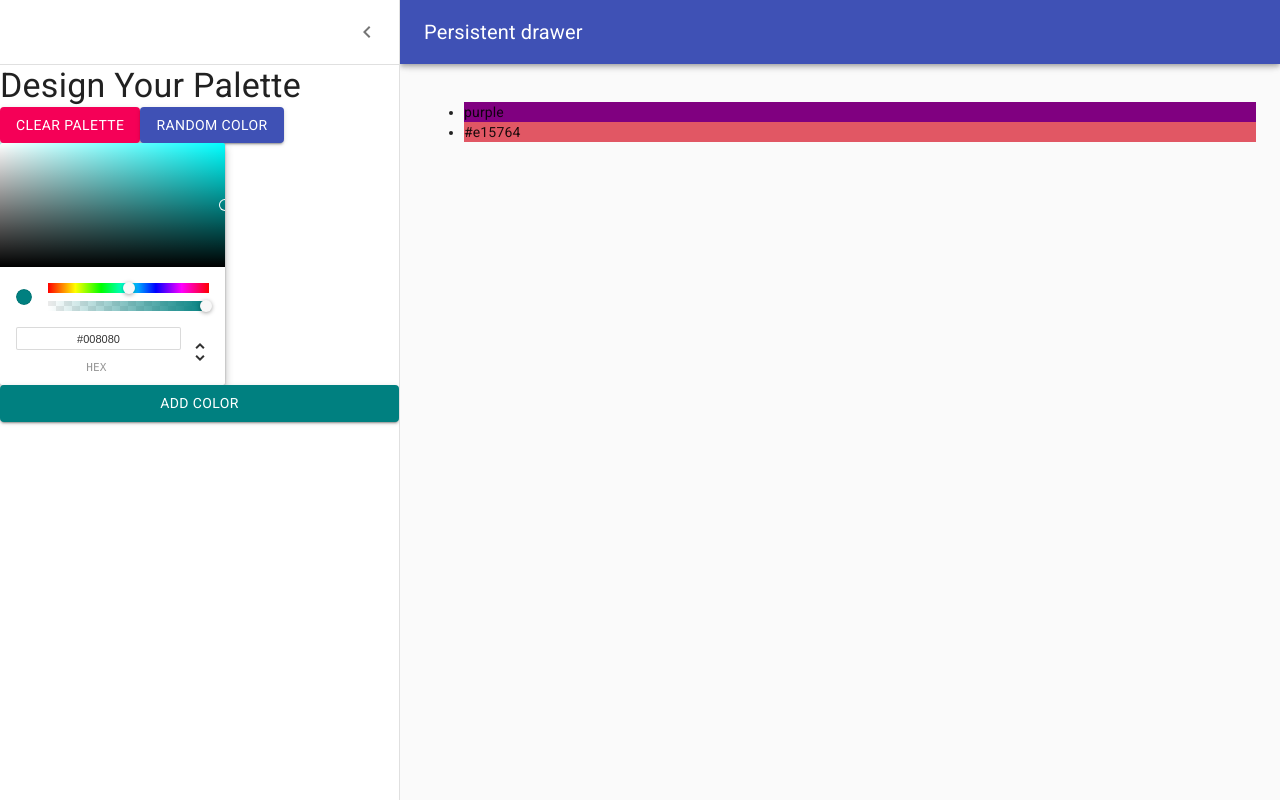
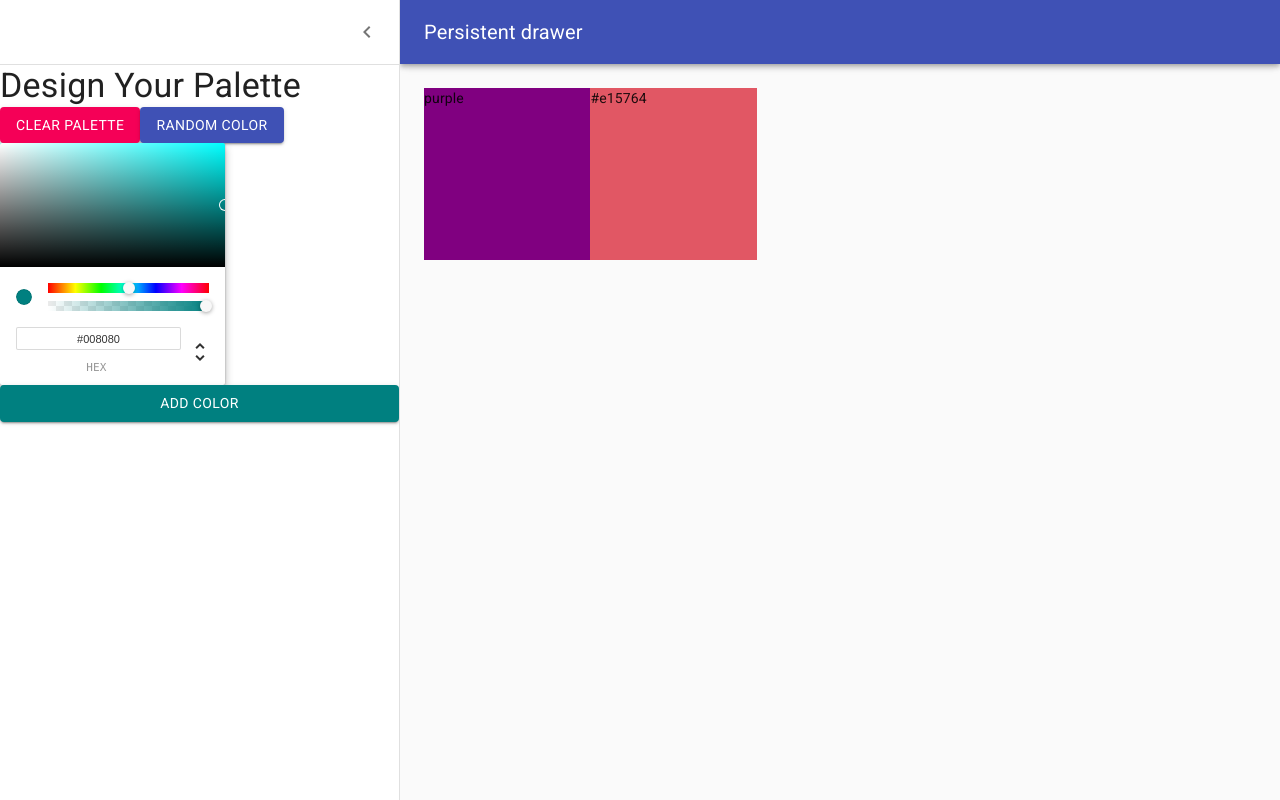
Before and after one commit to dorabelme/Color-Pickr, a React (Create React App) app in the folder color_pickr/: page /palette/new in a window 1280 px wide. Built offline with nearby package versions, Linux system fonts and the light colour scheme.

Commit message:
add DraggableColorBox

```diff
--- /dev/null
+++ b/color_pickr/src/DraggableColorBox.js
@@ -0,0 +1,26 @@
+import React from 'react';
+import { withStyles } from "@material-ui/styles";
+
+const styles = {
+    root: {
+        width: "20%",
+        height: "25%",
+        margin: "0 auto",
+        display: "inline-block",
+        position: "relative",
+        cursor: "pointer",
+        marginBottom: "-3.5px",
+    }
+}
+
+
+function DraggableColorBox(props) {
+    return (
+        <div className={props.classes.root} style={{ backgroundColor: props.color }}>
+            {props.color}
+        </div>
+    )
+}
+
+
+export default withStyles(styles)(DraggableColorBox);
--- a/color_pickr/src/NewPaletteForm.js
+++ b/color_pickr/src/NewPaletteForm.js
@@ -11,6 +11,7 @@
 import Button from "@material-ui/core/Button";
 import MenuIcon from "@material-ui/icons/Menu";
 import ChevronLeftIcon from "@material-ui/icons/ChevronLeft";
+import DraggableColorBox from "./DraggableColorBox";
 import { ChromePicker } from "react-color";
 
 const drawerWidth = 400;
@@ -56,6 +57,7 @@
     },
     content: {
         flexGrow: 1,
+        height: "calc(100vh - 64px)",
         padding: theme.spacing.unit * 3,
         transition: theme.transitions.create("margin", {
             easing: theme.transitions.easing.sharp,
@@ -166,12 +168,9 @@
                     })}
                 >
                     <div className={classes.drawerHeader} />
-                    <ul>
-                        {this.state.colors.map(color => (
-                            <li style={{ backgroundColor: color }}>{color}</li>
-                        ))}
-                    </ul>
-
+                    {this.state.colors.map(color => (
+                        <DraggableColorBox color={color} />
+                    ))}
                 </main>
             </div>
         );
```
